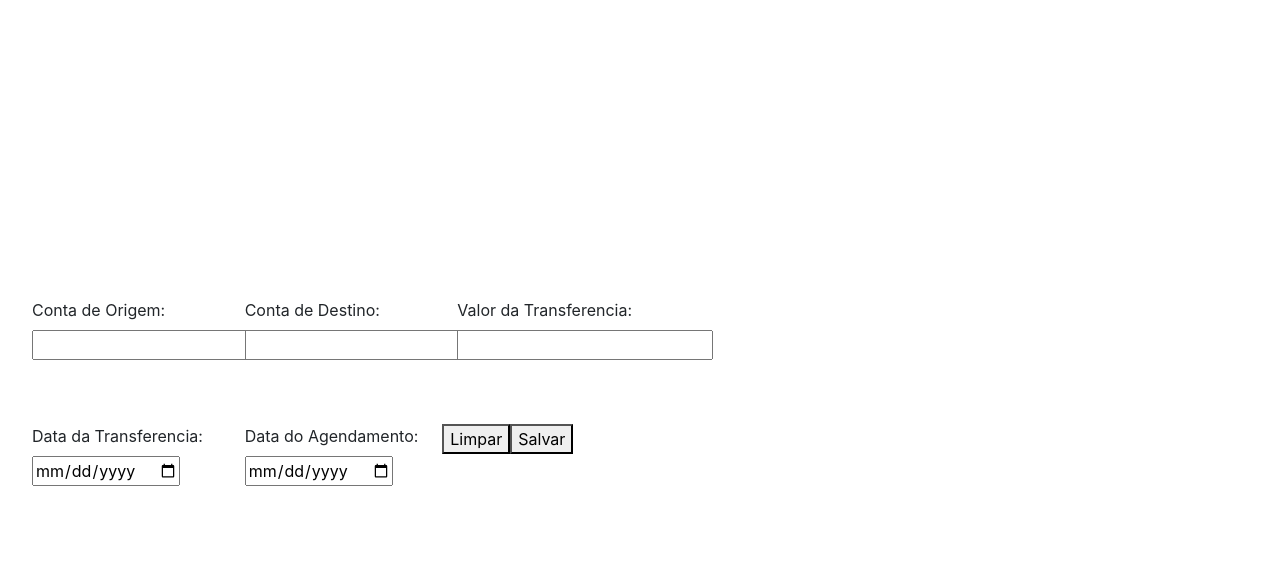
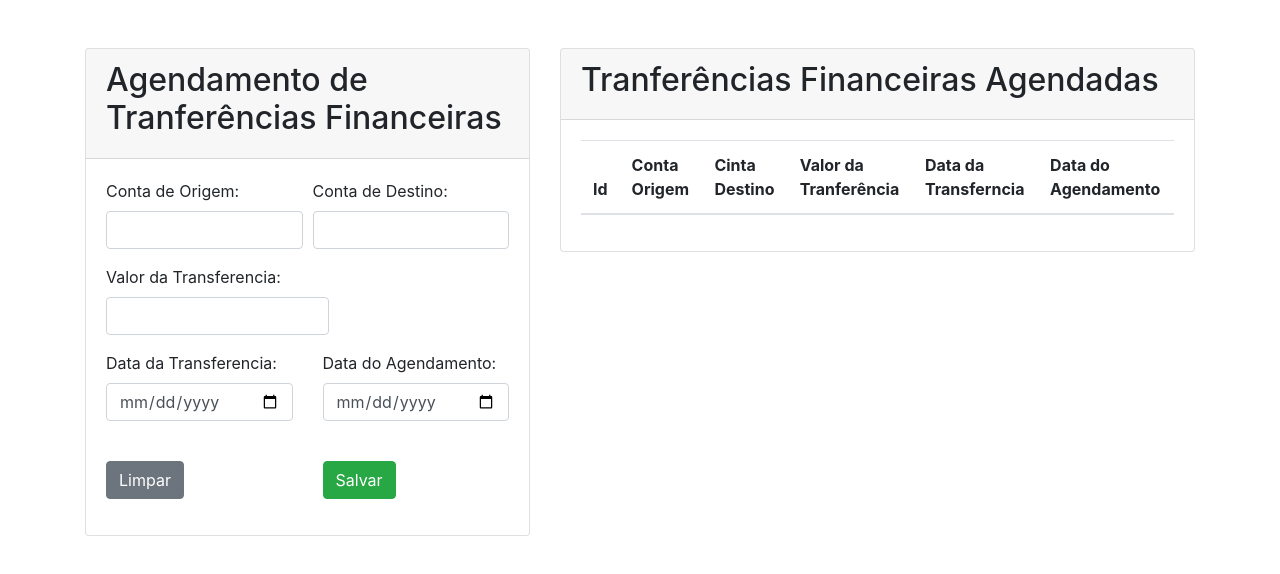
Before and after one commit to MariaPaulaGementi/AgendaTransferencias, a Vue app in the folder Frontend/AgendaTransferenciasFront/: page / in a window 1280 px wide. Shown: the top 574 px of the page. Built offline with nearby package versions, Linux system fonts and the light colour scheme.

Commit message:
Criei a Tabela para mostrar os agendamentos e arrumei o front para aparecer o cadastro e a tabela de agendamento

```diff
--- a/Frontend/AgendaTransferenciasFront/src/App.vue
+++ b/Frontend/AgendaTransferenciasFront/src/App.vue
@@ -35,42 +35,87 @@ export default {
 
 <template>
   <main>
-    <form name="forms" v-on:submit.prevent="salvar">
+    <div class="container mt-5">
       <div class="row">
-          <div class="form-group col-md-4">
-            <label> Conta de Origem: </label>
-            <input type="text" id="contaOrigem" name="contaOrigem" v-model="forms.contaOrigem" />
+        <div class="col-5">
+          <div class="card">
+            <div class="card-header">
+              <h2>Agendamento de Tranferências Financeiras </h2>
+            </div>
+            <div class="card-body">
+              <form name="forms" v-on:submit.prevent="salvar">
+                <div class="form-row">
+                  <div class="form-group col-md-6">
+                    <label> Conta de Origem: </label>
+                    <input type="text" class="form-control" id="contaOrigem" name="contaOrigem"
+                      v-model="forms.contaOrigem" />
+                  </div>
+                  <div class="form-group col-md-6">
+                    <label>Conta de Destino: </label>
+                    <input type="text" id="contaDestino" class="form-control" name="contaDestino"
+                      v-model="forms.contaDestino" />
+                  </div>
+                </div>
+                <div class="row">
+                  <div class="form-group col-md-7">
+                    <label>Valor da Transferencia: </label>
+                    <input type="text" id="valorTrans" name="valorTrans" class="form-control"
+                      v-model="forms.valorTrans" />
+                  </div>
+                  </div>
+                <div class="row">
+                  <div class="form-group col-md-6">
+                    <label>Data da Transferencia: </label>
+                    <input id="dataTrans" type="date" class="form-control" v-model="forms.dataTrans" />
+                  </div>
+                  <div class="form-group col-md-6">
+                    <label>Data do Agendamento: </label>
+                    <input id="dataAgend" type="date" class="form-control" v-model="forms.dataAgend" />
+                  </div>
+                </div>
+                <br>
+                <div>
+                </div>
+                <div class="row">
+                  <div class="form-group col-md-6">
+                    <button class="btn btn-secondary " type="submit">Limpar</button>
+                  </div>
+                  <div class="form-group col-md-6">
+                    <button type="submit" class="btn btn-success ">Salvar</button>
+
+                  </div>
+                </div>
+
+              </form>
+            </div>
           </div>
-          <div class="form-group col-md-4">
-            <label>Conta de Destino: </label>
-            <input type="text" id="contaDestino" name="contaDestino" v-model="forms.contaDestino" />
+        </div>
+        <br>
+
+
+          <div class="col-7">
+            <div class="card">
+              <div class="card-header">
+                <h2>Tranferências Financeiras Agendadas</h2>
+              </div>
+              <div class="card-body">
+                <table class="table">
+                  <thead>
+                  <tr>
+                    <th>Id</th>
+                    <th>Conta Origem</th>
+                    <th>Cinta Destino</th>
+                    <th>Valor da Tranferência</th>
+                    <th>Data da Transferncia</th>
+                    <th>Data do Agendamento</th>
+                  </tr>
+                </thead>
+                </table>
+              </div>
+            </div>
           </div>
-          <div  class="form-group col-md-4">
-          <label>Valor da Transferencia: </label>
-          <input type="text" id="valorTrans" name="valorTrans" v-model="forms.valorTrans" />
-        </div>
-
-      </div>
-      <br><br>
-      <div class="row">
-
-        <br><br>
-        <div class="form-group col-md-4">
-          <label>Data da Transferencia: </label>
-          <input id="dataTrans" type="date" v-model="forms.dataTrans" />
-        </div>
-        <br><br>
-        <div class="form-group col-md-4">
-          <label>Data do Agendamento: </label>
-          <input id="dataAgend" type="date" v-model="forms.dataAgend" />
-        </div>
-        <br><br>
-        <div >
-          <button>Limpar</button>
-          <button type="submit">Salvar</button>
         </div>
       </div>
-    </form>
 
 
   </main>
@@ -78,4 +123,5 @@ export default {
 
 <style scoped>
 
+
 </style>
--- a/Frontend/AgendaTransferenciasFront/src/assets/base.css
+++ b/Frontend/AgendaTransferenciasFront/src/assets/base.css
@@ -55,7 +55,6 @@
 *::after {
   box-sizing: border-box;
   margin: 0;
-  font-weight: normal;
 }
 
 body {
--- a/Frontend/AgendaTransferenciasFront/src/assets/main.css
+++ b/Frontend/AgendaTransferenciasFront/src/assets/main.css
@@ -1,12 +1,4 @@
 @import './base.css';
-
-#app {
-  max-width: 1280px;
-  margin: 0 auto;
-  padding: 2rem;
-
-  font-weight: normal;
-}
 
 a,
 .green {
@@ -23,13 +15,9 @@ a,
 
 @media (min-width: 1024px) {
   body {
-    display: flex;
+    box-sizing: border-box;
     place-items: center;
   }
 
-  #app {
-    display: grid;
-    grid-template-columns: 1fr 1fr;
-    padding: 0 2rem;
-  }
+
 }
```
Also changed, not shown: 1 other file (tests, documents, lock files or other folders).
